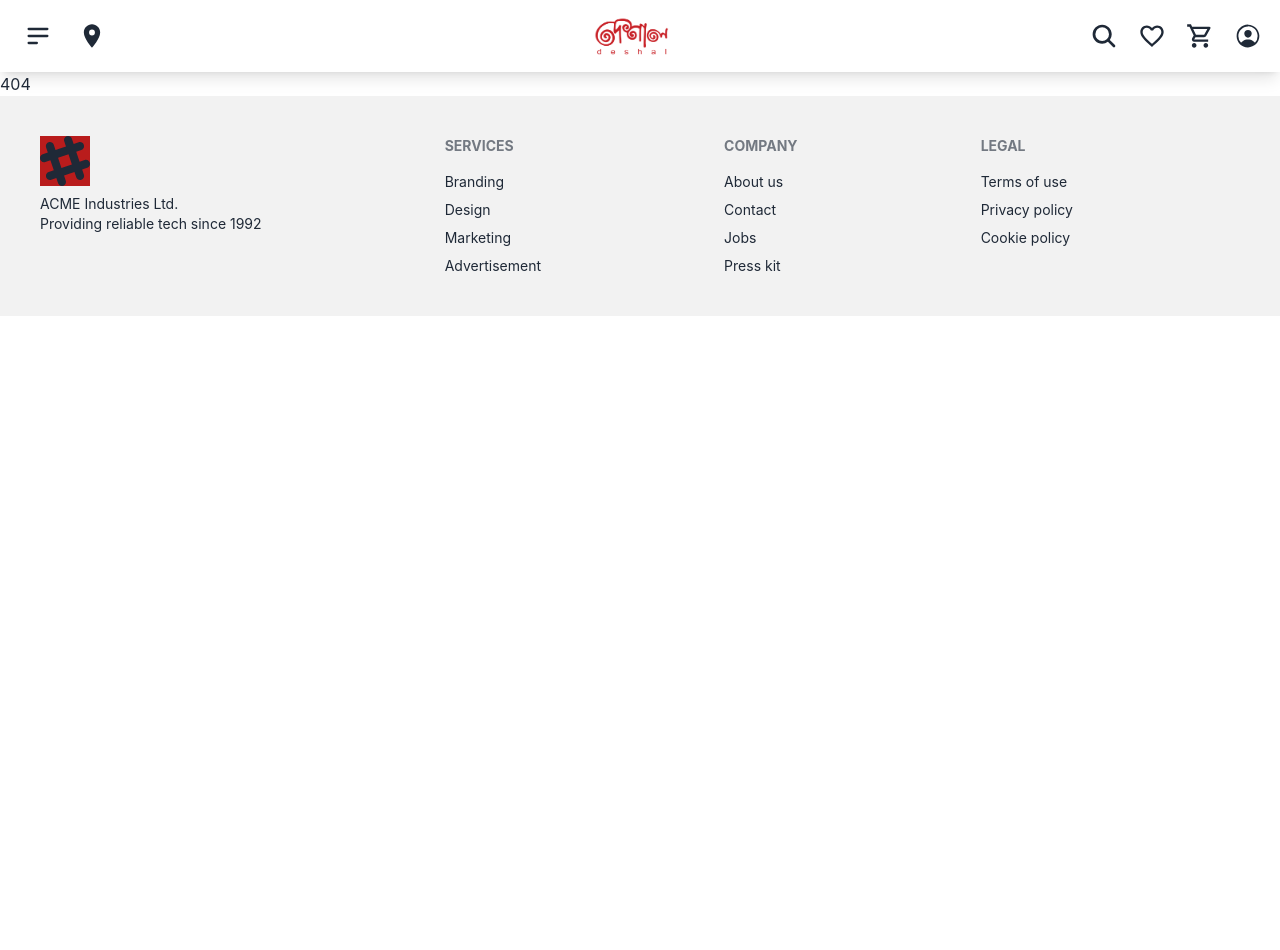
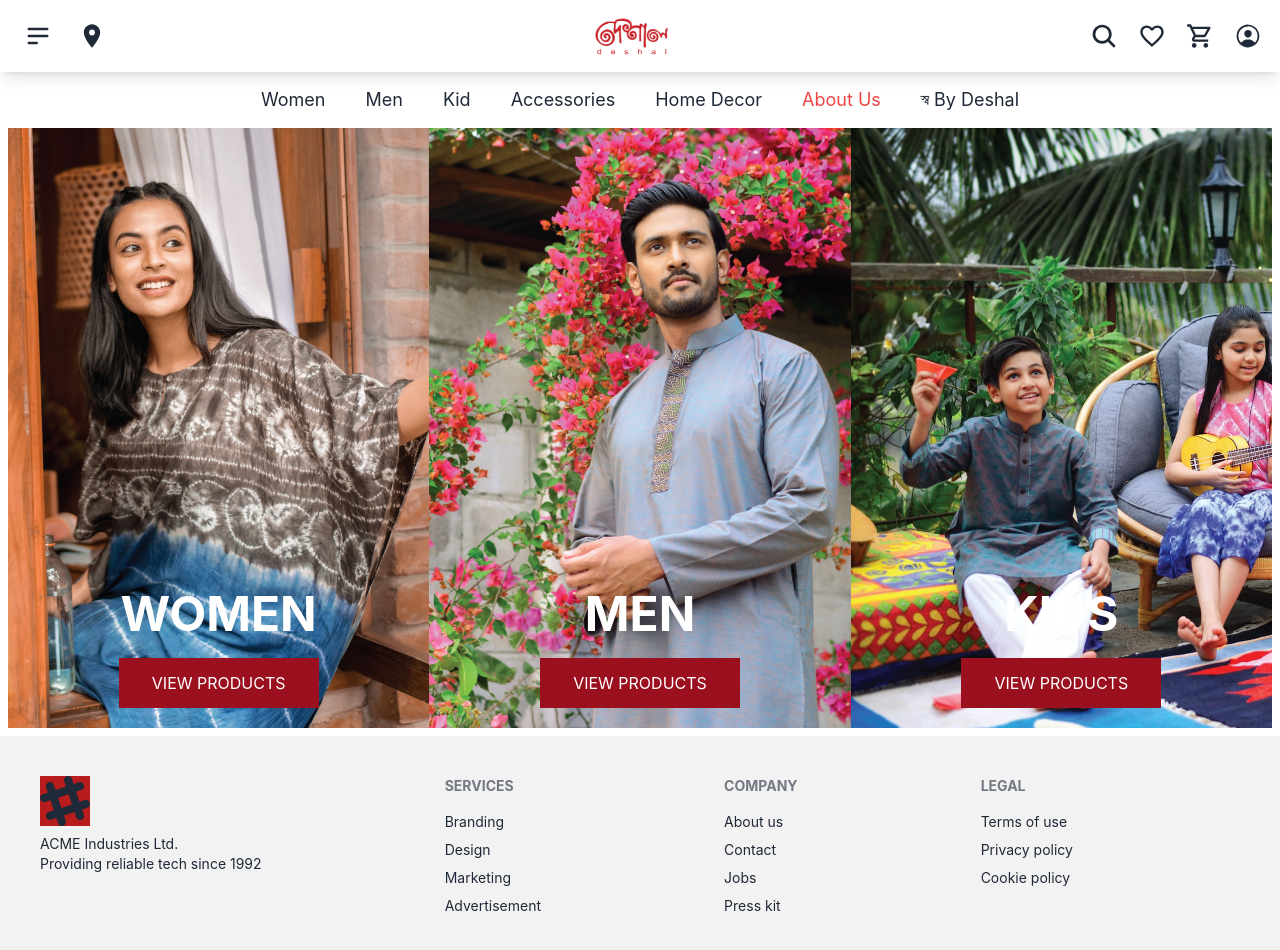
Before and after one commit to Milon3658/dashal-clone, a React (Create React App) app: page /category in a window 1280 px wide. Shown: the top 950 px of the page. Before the commit the page ends 800 px from the top, so only its background shows below. Built offline with nearby package versions, Linux system fonts and the light colour scheme.

Commit message:
category list add

```diff
--- /dev/null
+++ b/src/Components/CategoryList.js
@@ -0,0 +1,36 @@
+import React from "react";
+import { Link } from "react-router-dom";
+
+const CategoryList = () => {
+  return (
+    <div>
+      <div className=" cursor-pointer h-14 hidden lg:flex lg:flex-row lg:justify-center items-center text-lg">
+        <Link to="/category">
+          <h1 className=" mx-5 hover:text-xl hover:font-bold category-trans">
+            Women
+          </h1>
+        </Link>
+        <h1 className=" mx-5 hover:text-xl hover:font-bold category-trans">
+          Men
+        </h1>
+        <h1 className=" mx-5 hover:text-xl hover:font-bold category-trans">
+          Kid
+        </h1>
+        <h1 className=" mx-5 hover:text-xl hover:font-bold category-trans">
+          Accessories
+        </h1>
+        <h1 className=" mx-5 hover:text-xl hover:font-bold category-trans">
+          Home Decor
+        </h1>
+        <h1 className=" mx-5 text-red-500 font-semiboldv hover:text-xl hover:font-bold category-trans">
+          About Us
+        </h1>
+        <h1 className=" mx-5 hover:text-xl hover:font-bold category-trans">
+          স্ব By Deshal
+        </h1>
+      </div>
+    </div>
+  );
+};
+
+export default CategoryList;
--- a/src/Layout/Layout.js
+++ b/src/Layout/Layout.js
@@ -4,12 +4,13 @@ import Navbar from "../Navbar/Navbar";
 import Footer from "../Footer/Footer";
 import logo from "../assets/logo.png";
 import MyModal from "../Components/HomePage/MyModal";
+import CategoryList from "../Components/CategoryList";
 
 const Layout = () => {
   return (
     <div>
       <Navbar></Navbar>
-
+      <CategoryList></CategoryList>
       <div className="drawer">
         <input id="my-drawer" type="checkbox" className="drawer-toggle" />
         <div className="drawer-content">
--- /dev/null
+++ b/src/Pages/Category/Category.js
@@ -0,0 +1,12 @@
+import React from 'react';
+import CategoryCard from '../../Components/HomePage/CategoryCard';
+
+const Category = () => {
+    return (
+        <div>
+            <CategoryCard></CategoryCard>
+        </div>
+    );
+};
+
+export default Category;
--- a/src/Pages/HomePage/HomePage.js
+++ b/src/Pages/HomePage/HomePage.js
@@ -8,30 +8,6 @@ import SecondCarousel from "../../Components/HomePage/SecondCarousel";
 const HomePage = () => {
   return (
     <div>
-      <div className=" cursor-pointer h-14 hidden lg:flex lg:flex-row lg:justify-center items-center text-lg">
-        <h1 className=" mx-5 hover:text-xl hover:font-bold category-trans">
-          Women
-        </h1>
-        <h1 className=" mx-5 hover:text-xl hover:font-bold category-trans">
-          Men
-        </h1>
-        <h1 className=" mx-5 hover:text-xl hover:font-bold category-trans">
-          Kid
-        </h1>
-        <h1 className=" mx-5 hover:text-xl hover:font-bold category-trans">
-          Accessories
-        </h1>
-        <h1 className=" mx-5 hover:text-xl hover:font-bold category-trans">
-          Home Decor
-        </h1>
-        <h1 className=" mx-5 text-red-500 font-semiboldv hover:text-xl hover:font-bold category-trans">
-          About Us
-        </h1>
-        <h1 className=" mx-5 hover:text-xl hover:font-bold category-trans">
-          স্ব By Deshal
-        </h1>
-      </div>
-      {/* Carousel Slider start */}
 
       <MyCarouselSlider></MyCarouselSlider>
 
--- a/src/Router/Router.js
+++ b/src/Router/Router.js
@@ -5,6 +5,7 @@ import Locations from "../Pages/Locations/Locations";
 import Favorite from "../Pages/Favorite/Favorite";
 import Cart from "../Pages/Cart/Cart";
 import Profile from "../Pages/Profile/Profile";
+import Category from "../Pages/Category/Category";
 
 const router = createBrowserRouter([
     {
@@ -32,6 +33,10 @@ const router = createBrowserRouter([
                 element:<Profile></Profile>
             },
             {
+                path:"/category",
+                element:<Category></Category>
+            },
+            {
                 path:"*",
                 element:<h1>404</h1>
             }
```
